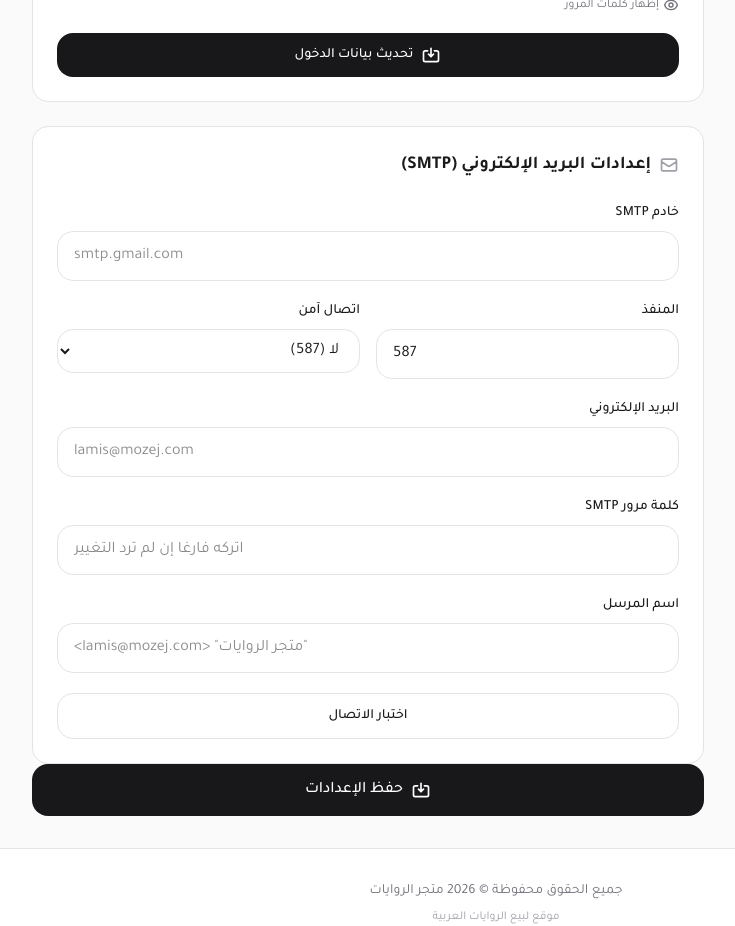
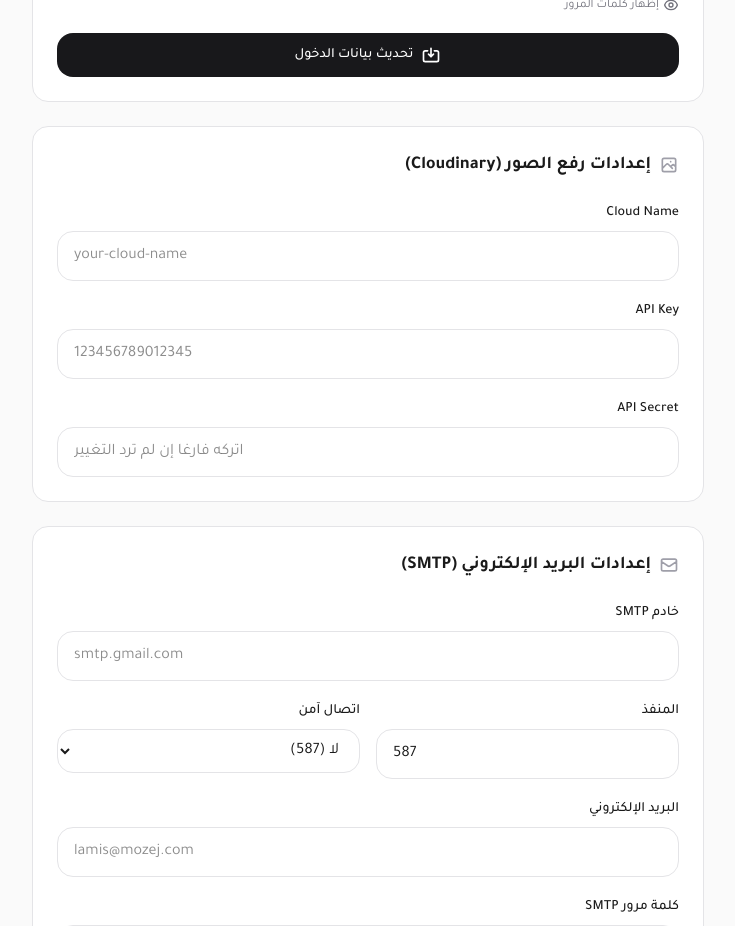
Before and after one commit to raishmd/novel-store, a Next.js app: page /dashboard/settings in a window 1280 px wide. Shown: the part 1500-2426 px from the top of the page, without its empty margins (144-879 px from the left). Built offline with nearby package versions, Linux system fonts and the light colour scheme; no server answers; the database is empty; sample sign-in values are in the browser's storage.

Commit message:
Add Cloudinary upload support with settings from dashboard

```diff
--- a/package.json
+++ b/package.json
@@ -19,6 +19,7 @@
     "@prisma/client": "^6.0.0",
     "@stripe/stripe-js": "^5.0.0",
     "bcryptjs": "^2.4.3",
+    "cloudinary": "^2.10.0",
     "next": "16.2.6",
     "next-auth": "5.0.0-beta.31",
     "nodemailer": "^8.0.7",
--- a/src/app/api/upload/route.ts
+++ b/src/app/api/upload/route.ts
@@ -1,7 +1,7 @@
 import { NextResponse } from "next/server"
-import { writeFile, mkdir } from "fs/promises"
-import path from "path"
+import { v2 as cloudinary } from "cloudinary"
 import { auth } from "@/lib/auth"
+import { prisma } from "@/lib/prisma"
 
 export async function POST(request: Request) {
   const session = await auth()
@@ -10,6 +10,22 @@ export async function POST(request: Request) {
   }
 
   try {
+    const settings = await prisma.setting.findMany({
+      where: { key: { in: ["cloudinaryCloudName", "cloudinaryApiKey", "cloudinaryApiSecret"] } },
+    })
+    const map: Record<string, string> = {}
+    for (const s of settings) map[s.key] = s.value
+
+    const cloudName = map.cloudinaryCloudName || process.env.CLOUDINARY_CLOUD_NAME
+    const apiKey = map.cloudinaryApiKey || process.env.CLOUDINARY_API_KEY
+    const apiSecret = map.cloudinaryApiSecret || process.env.CLOUDINARY_API_SECRET
+
+    if (!cloudName || !apiKey || !apiSecret) {
+      return NextResponse.json({ error: "إعدادات Cloudinary غير مضبوطة" }, { status: 400 })
+    }
+
+    cloudinary.config({ cloud_name: cloudName, api_key: apiKey, api_secret: apiSecret })
+
     const formData = await request.formData()
     const file = formData.get("file") as File
     const type = formData.get("type") as string || "images"
@@ -21,18 +37,20 @@ export async function POST(request: Request) {
     const bytes = await file.arrayBuffer()
     const buffer = Buffer.from(bytes)
 
-    const uploadsDir = path.join(process.cwd(), "public", "uploads", type)
-    await mkdir(uploadsDir, { recursive: true })
-
-    const ext = file.name.split(".").pop()
-    const filename = `${Date.now()}-${Math.random().toString(36).substring(7)}.${ext}`
-    const filePath = path.join(uploadsDir, filename)
-
-    await writeFile(filePath, buffer)
+    const result = await new Promise<{ secure_url: string; public_id: string }>((resolve, reject) => {
+      const uploadStream = cloudinary.uploader.upload_stream(
+        { folder: `novel-store/${type}`, resource_type: "auto" },
+        (err, result) => {
+          if (err || !result) reject(err || new Error("فشل رفع الملف"))
+          else resolve({ secure_url: result.secure_url, public_id: result.public_id })
+        }
+      )
+      uploadStream.end(buffer)
+    })
 
     return NextResponse.json({
-      url: `/uploads/${type}/${filename}`,
-      filename,
+      url: result.secure_url,
+      filename: result.public_id,
     })
   } catch {
     return NextResponse.json({ error: "فشل رفع الملف" }, { status: 500 })
--- a/src/app/dashboard/settings/page.tsx
+++ b/src/app/dashboard/settings/page.tsx
@@ -26,6 +26,11 @@ export default function SettingsPage() {
     smtpUser: "",
     smtpPass: "",
     smtpFrom: "",
+  })
+  const [cloudinaryForm, setCloudinaryForm] = useState({
+    cloudinaryCloudName: "",
+    cloudinaryApiKey: "",
+    cloudinaryApiSecret: "",
   })
   const [saving, setSaving] = useState(false)
   const [saved, setSaved] = useState(false)
@@ -60,6 +65,11 @@ export default function SettingsPage() {
         smtpPass: "",
         smtpFrom: data.smtpFrom || "",
       }))
+      setCloudinaryForm(prev => ({
+        cloudinaryCloudName: data.cloudinaryCloudName || "",
+        cloudinaryApiKey: data.cloudinaryApiKey || "",
+        cloudinaryApiSecret: "",
+      }))
     }).catch(() => {})
   }, [])
 
@@ -91,6 +101,11 @@ export default function SettingsPage() {
       if (smtpForm.smtpPass) smtpBody.smtpPass = smtpForm.smtpPass
       if (smtpForm.smtpFrom) smtpBody.smtpFrom = smtpForm.smtpFrom
 
+      const cloudinaryBody: Record<string, string> = {}
+      if (cloudinaryForm.cloudinaryCloudName) cloudinaryBody.cloudinaryCloudName = cloudinaryForm.cloudinaryCloudName
+      if (cloudinaryForm.cloudinaryApiKey) cloudinaryBody.cloudinaryApiKey = cloudinaryForm.cloudinaryApiKey
+      if (cloudinaryForm.cloudinaryApiSecret) cloudinaryBody.cloudinaryApiSecret = cloudinaryForm.cloudinaryApiSecret
+
       const res = await fetch("/api/settings", {
         method: "PUT",
         headers: { "Content-Type": "application/json" },
@@ -101,6 +116,7 @@ export default function SettingsPage() {
           authorBio: form.authorBio,
           authorImage: form.authorImage,
           ...smtpBody,
+          ...cloudinaryBody,
         }),
       })
       if (res.ok) {
@@ -407,6 +423,49 @@ export default function SettingsPage() {
           </form>
         </div>
 
+        {/* Cloudinary */}
+        <div className="mt-6 bg-white dark:bg-zinc-900 border border-zinc-200 dark:border-zinc-800 rounded-2xl p-6">
+          <h2 className="text-lg font-bold flex items-center gap-2 mb-6">
+            <HiOutlinePhotograph className="w-5 h-5 text-zinc-400" />
+            إعدادات رفع الصور (Cloudinary)
+          </h2>
+          <div className="space-y-5">
+            <div>
+              <label className="block text-sm font-medium mb-2">Cloud Name</label>
+              <input
+                type="text"
+                value={cloudinaryForm.cloudinaryCloudName}
+                onChange={e => setCloudinaryForm(prev => ({ ...prev, cloudinaryCloudName: e.target.value }))}
+                placeholder="your-cloud-name"
+                className="w-full px-4 py-3 rounded-2xl border border-zinc-200 dark:border-zinc-700 bg-white dark:bg-zinc-900 focus:outline-none focus:ring-2 focus:ring-zinc-900 dark:focus:ring-zinc-100 transition-colors text-left dir-ltr"
+                dir="ltr"
+              />
+            </div>
+            <div>
+              <label className="block text-sm font-medium mb-2">API Key</label>
+              <input
+                type="text"
+                value={cloudinaryForm.cloudinaryApiKey}
+                onChange={e => setCloudinaryForm(prev => ({ ...prev, cloudinaryApiKey: e.target.value }))}
+                placeholder="123456789012345"
+                className="w-full px-4 py-3 rounded-2xl border border-zinc-200 dark:border-zinc-700 bg-white dark:bg-zinc-900 focus:outline-none focus:ring-2 focus:ring-zinc-900 dark:focus:ring-zinc-100 transition-colors text-left dir-ltr"
+                dir="ltr"
+              />
+            </div>
+            <div>
+              <label className="block text-sm font-medium mb-2">API Secret</label>
+              <input
+                type="password"
+                value={cloudinaryForm.cloudinaryApiSecret}
+                onChange={e => setCloudinaryForm(prev => ({ ...prev, cloudinaryApiSecret: e.target.value }))}
+                placeholder="اتركه فارغاً إن لم ترد التغيير"
+                className="w-full px-4 py-3 rounded-2xl border border-zinc-200 dark:border-zinc-700 bg-white dark:bg-zinc-900 focus:outline-none focus:ring-2 focus:ring-zinc-900 dark:focus:ring-zinc-100 transition-colors text-left dir-ltr"
+                dir="ltr"
+              />
+            </div>
+          </div>
+        </div>
+
         {/* SMTP */}
         <div className="mt-6 bg-white dark:bg-zinc-900 border border-zinc-200 dark:border-zinc-800 rounded-2xl p-6">
           <h2 className="text-lg font-bold flex items-center gap-2 mb-6">
--- /dev/null
+++ b/src/lib/cloudinary.ts
@@ -0,0 +1,9 @@
+import { v2 as cloudinary } from "cloudinary"
+
+cloudinary.config({
+  cloud_name: process.env.CLOUDINARY_CLOUD_NAME,
+  api_key: process.env.CLOUDINARY_API_KEY,
+  api_secret: process.env.CLOUDINARY_API_SECRET,
+})
+
+export { cloudinary }
```
Also changed, not shown: 1 other file (tests, documents, lock files or other folders).
